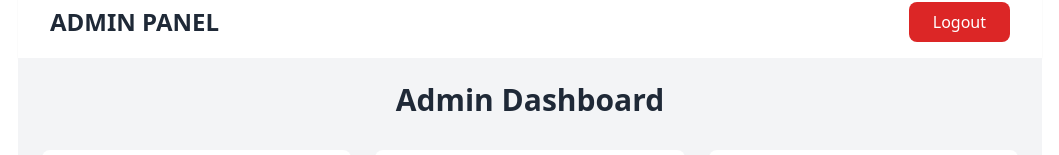
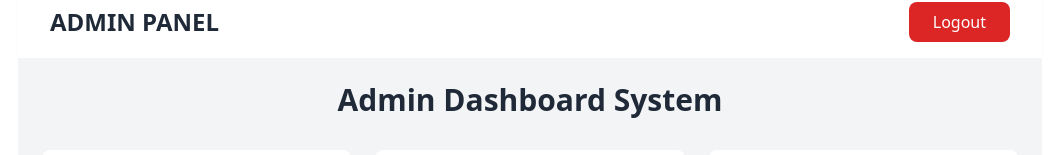
Before and after one commit to IT22269652/ElectroMart, a React (Vite) app in the folder frontend/: page /admin in a window 1280 px wide. Shown: the part 199-354 px from the top of the page, without its empty margins (110-1169 px from the left). Built offline with nearby package versions, Linux system fonts and the light colour scheme.

Commit message:
change name

```diff
--- a/frontend/src/pages/ProductHandling/Admin.jsx
+++ b/frontend/src/pages/ProductHandling/Admin.jsx
@@ -55,7 +55,7 @@ const Admin = () => {
       {/* Main Content */}
       <div className="flex-grow bg-gray-100 p-6">
         <h1 className="text-3xl font-bold text-gray-800 mb-8 text-center">
-          Admin Dashboard
+          Admin Dashboard System
         </h1>
         <div className="grid grid-cols-1 sm:grid-cols-2 lg:grid-cols-3 gap-6">
           {/* Product Management Card */}
```
